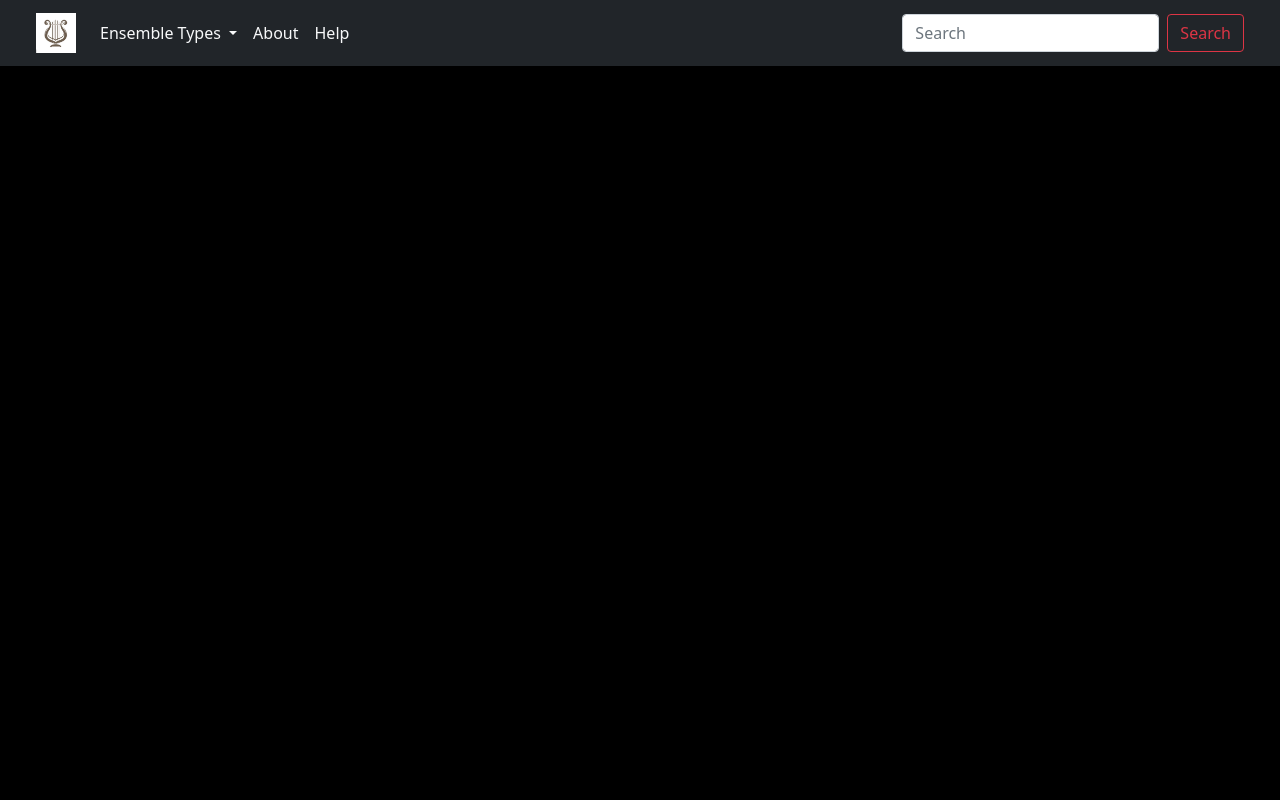
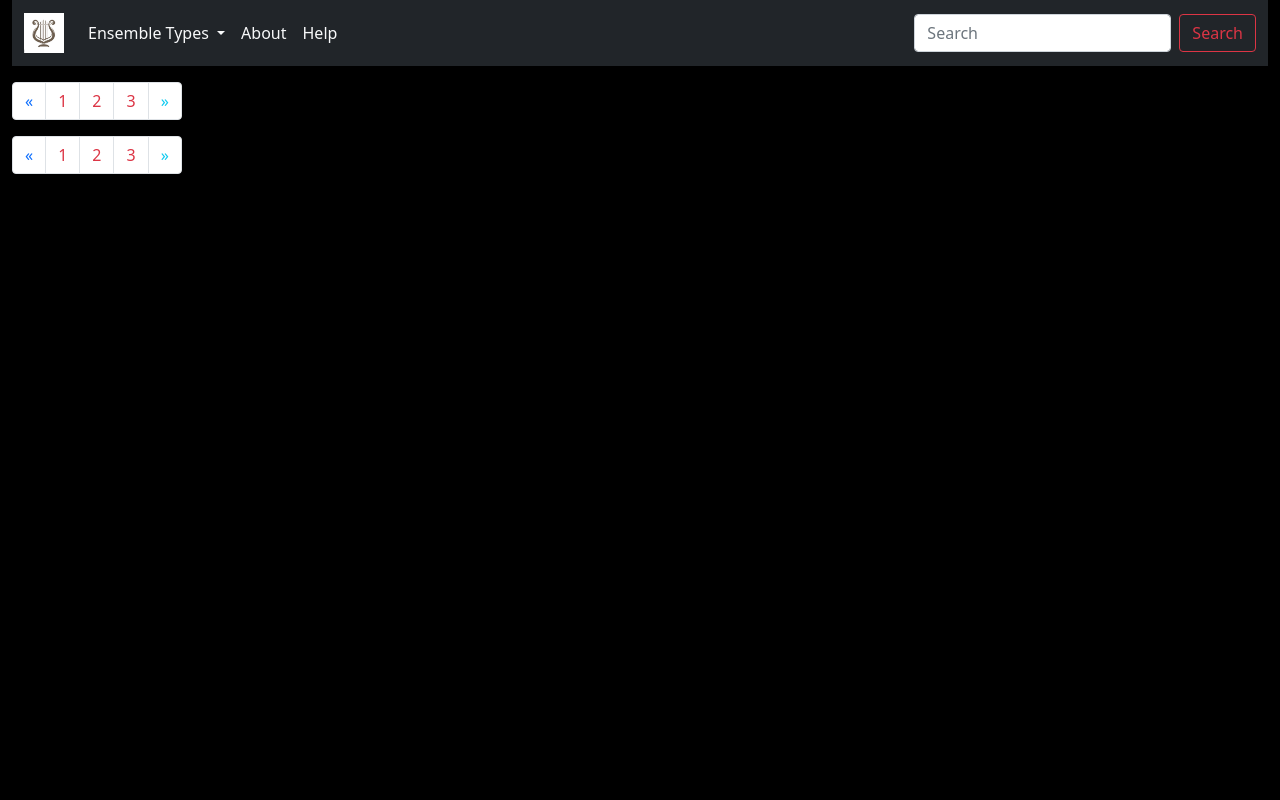
Before and after one commit to Akimori-236/bandLibCatalogue, a Flask app: page / in a window 1280 px wide. Run offline with Flask 2, Linux system fonts and the light colour scheme.

Commit message:
add table template in index

```diff
--- a/elitelibFlask/templates/base.html
+++ b/elitelibFlask/templates/base.html
@@ -25,20 +25,24 @@
         <link rel="icon" href="../static/logo.png" />
         <!-- CSS -->
         <link rel="stylesheet" href="../static/styles.css" />
+        <!-- Javascript -->
+        <!--<script type="text/javascript" src="index.js"></script>-->
     </head>
 
 
 
     <body>
-        <div class="container-fluid vh-100 vw-100">
+        <div class="container-fluid vh-100">
             <!--NAV Row-->
-            <div class="row">
-                {% include 'navbar.html' %}
+            <div class="mb-3">
+                    {% include 'navbar.html' %}
             </div>
-            <div class="container">
-                {% block content %}
-                <!-- content from other templates -->
-                {% endblock %}
+            <div class="row mt-3">
+                <div class="">
+                    {% block content %}
+                    <!-- content from other templates -->
+                    {% endblock %}
+                </div>
             </div>
         </div>
     </body>
--- a/elitelibFlask/templates/index.html
+++ b/elitelibFlask/templates/index.html
@@ -2,6 +2,52 @@
 
 {% block  content %}
 
-<!-- something -->
+<!-- HOME PAGE MAIN BODY -->
+
+<!-- Pagination -->
+<div>
+    <nav aria-label="Page navigation example">
+      <ul class="pagination">
+        <li class="page-item">
+          <a class="page-link text-primary" href="#" aria-label="Previous">
+            <span aria-hidden="true">&laquo;</span>
+          </a>
+        </li>
+        <li class="page-item"><a class="page-link text-danger" href="#">1</a></li>
+        <li class="page-item"><a class="page-link text-danger" href="#">2</a></li>
+        <li class="page-item"><a class="page-link text-danger" href="#">3</a></li>
+        <li class="page-item">
+          <a class="page-link text-info" href="#" aria-label="Next">
+            <span aria-hidden="true">&raquo;</span>
+          </a>
+        </li>
+      </ul>
+    </nav>
+</div>
+
+<!-- Table -->
+<div id="searchResults">
+</div>
+
+<!-- Pagination -->
+<div>
+    <nav aria-label="Page navigation example">
+      <ul class="pagination">
+        <li class="page-item">
+          <a class="page-link text-primary" href="#" aria-label="Previous">
+            <span aria-hidden="true">&laquo;</span>
+          </a>
+        </li>
+        <li class="page-item"><a class="page-link text-danger" href="#">1</a></li>
+        <li class="page-item"><a class="page-link text-danger" href="#">2</a></li>
+        <li class="page-item"><a class="page-link text-danger" href="#">3</a></li>
+        <li class="page-item">
+          <a class="page-link text-info" href="#" aria-label="Next">
+            <span aria-hidden="true">&raquo;</span>
+          </a>
+        </li>
+      </ul>
+    </nav>
+</div>
 
 {% endblock %}
--- a/elitelibFlask/templates/navbar.html
+++ b/elitelibFlask/templates/navbar.html
@@ -1,9 +1,13 @@
-<nav class="navbar navbar-expand-lg navbar-light bg-dark fixed-top">
+<nav class="navbar navbar-expand-lg navbar-light bg-dark">
     <div class="container-fluid">
+
+
         <!-- Logo -->
         <a class="navbar-brand text-light" href="/"
             ><img src="../static/logo.png" alt="" height=40 width =40
         /></a>
+
+
         <!-- Hamburger Button -->
         <button
             class="navbar-toggler"
@@ -21,6 +25,8 @@
             id="navbarSupportedContent"
         >
             <ul class="navbar-nav me-auto mb-2 mb-lg-0">
+
+
                 <!-- Dropdown list -->
                 <li class="nav-item dropdown">
                     <a
@@ -112,6 +118,7 @@
                         </li>
                     </ul>
                 </li>
+
                 <!-- 2nd nav link -->
                 <li class="nav-item">
                     <a
@@ -127,6 +134,9 @@
                     >
                 </li>
             </ul>
+
+
+
             <!-- Search function -->
             <form class="d-flex">
                 <input
```
